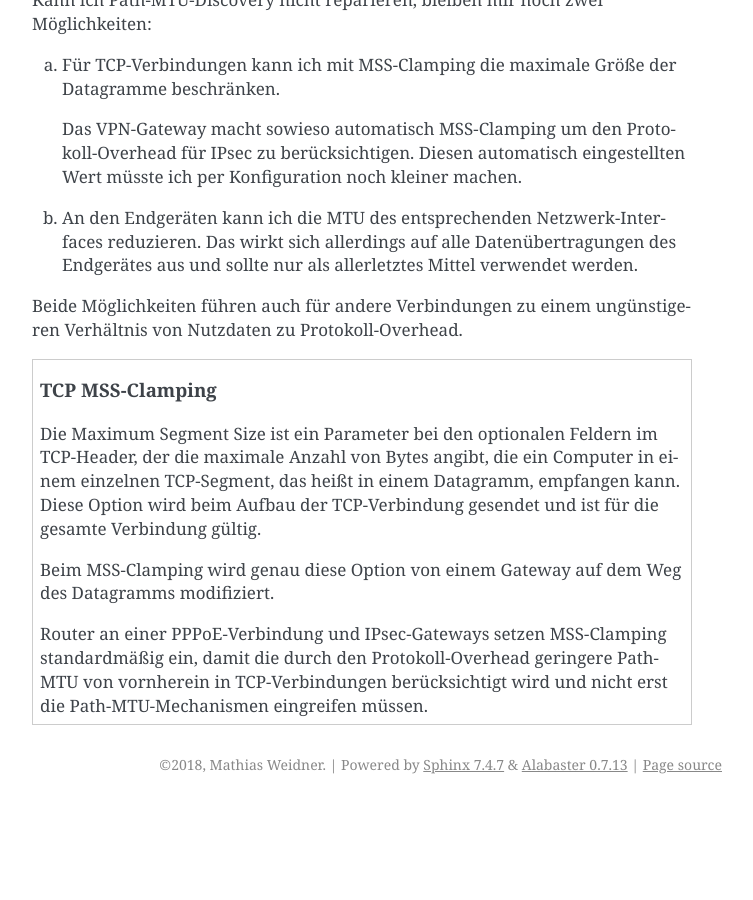
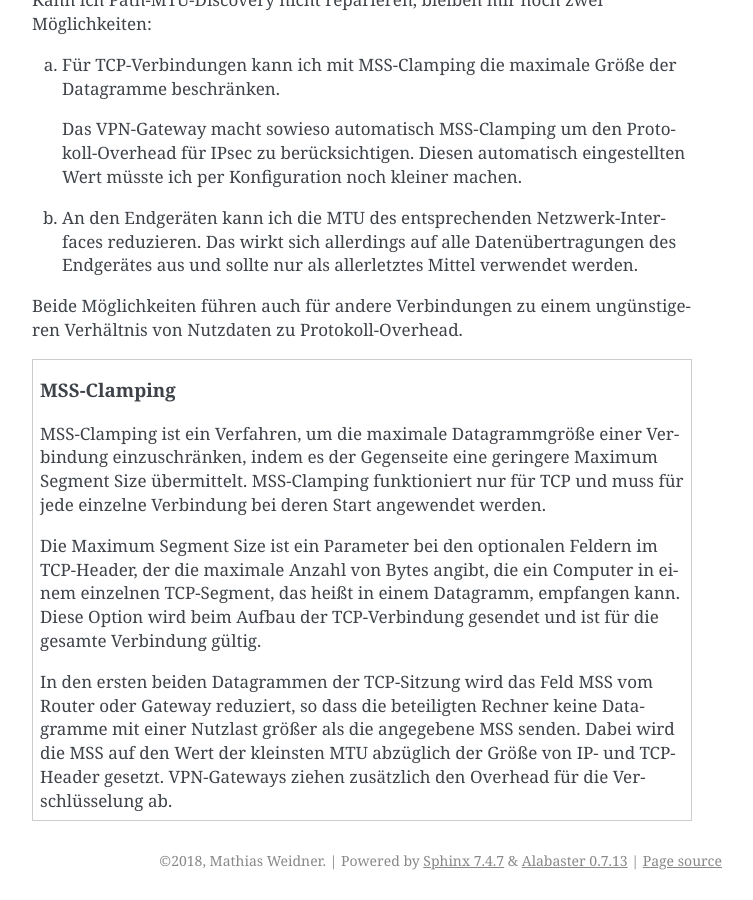
Before and after one commit to matwei-books/Fehlersuche-bei-IPsec-VPN-mit-IKEv2, a Sphinx documentation site: the page built from source/fehler/fehlerbilder.rst, in a window 1280 px wide and 900 px high, scrolled down 6682 px. Shown: the whole window, without its empty margins (388-1141 px from the left). Built offline with Sphinx 7.4.7, drawn with Linux system fonts in a browser that asks for light colours; before the commit the page ends 7486 px from its top, so only the background shows below that.

Commit message:
Text zu MSS-Clamping präzisieren

```diff
--- a/source/fehler/fehlerbilder.rst
+++ b/source/fehler/fehlerbilder.rst
@@ -396,7 +396,14 @@ b) An den Endgeräten kann ich die MTU des entsprechenden
 Beide Möglichkeiten führen auch für andere Verbindungen zu einem
 ungünstigeren Verhältnis von Nutzdaten zu Protokoll-Overhead.
 
-.. topic:: TCP MSS-Clamping
+.. topic:: MSS-Clamping
+
+   MSS-Clamping ist ein Verfahren,
+   um die maximale Datagrammgröße einer Verbindung einzuschränken,
+   indem es der Gegenseite eine geringere Maximum Segment Size übermittelt.
+   MSS-Clamping funktioniert nur für TCP
+   und muss für jede einzelne Verbindung
+   bei deren Start angewendet werden.
 
    .. index:: ! Maximum Segment Size
       see: MSS; Maximum Segment Size
@@ -410,11 +417,11 @@ ungünstigeren Verhältnis von Nutzdaten zu Protokoll-Overhead.
    Diese Option wird beim Aufbau der TCP-Verbindung gesendet
    und ist für die gesamte Verbindung gültig.
 
-   Beim MSS-Clamping wird genau diese Option
-   von einem Gateway auf dem Weg des Datagramms modifiziert.
-
-   Router an einer PPPoE-Verbindung und IPsec-Gateways
-   setzen MSS-Clamping standardmäßig ein,
-   damit die durch den Protokoll-Overhead geringere Path-MTU
-   von vornherein in TCP-Verbindungen berücksichtigt wird
-   und nicht erst die Path-MTU-Mechanismen eingreifen müssen.
+   In den ersten beiden Datagrammen der TCP-Sitzung
+   wird das Feld MSS vom Router oder Gateway reduziert,
+   so dass die beteiligten Rechner keine Datagramme
+   mit einer Nutzlast größer als die angegebene MSS senden.
+   Dabei wird die MSS auf den Wert der kleinsten MTU
+   abzüglich der Größe von IP- und TCP-Header gesetzt.
+   VPN-Gateways ziehen zusätzlich den Overhead
+   für die Verschlüsselung ab.
```
Also changed, not shown: source/fehler/ursachen.rst (+0 -21 lines).
